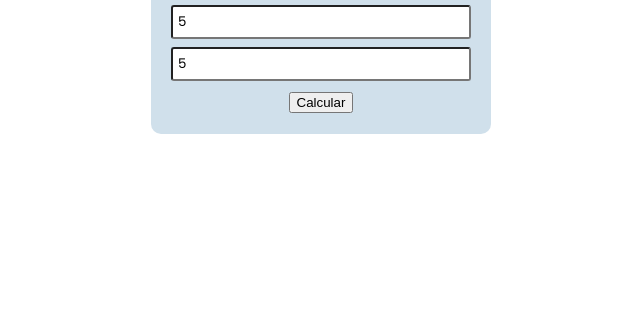
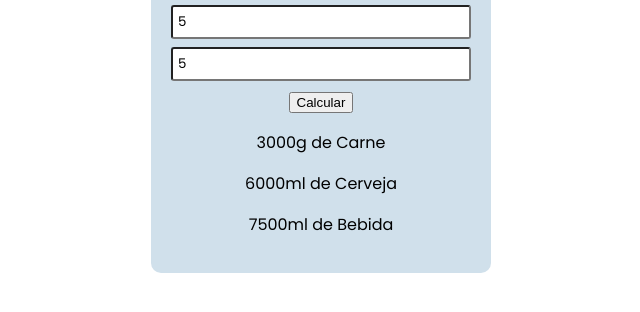
Before and after one commit to michelsiqueiraa/Churrascometro, a plain HTML site: page index.html in a window 1280 px wide. Both pictures are taken after typing "5", "5", "5" into the empty fields and a click on the button "Calcular". Shown: the part 156-468 px from the top of the page, without its empty margins (319-959 px from the left). Drawn offline with Linux system fonts and the light colour scheme.

Commit message:
integrando html e Js

```diff
--- a/index.html
+++ b/index.html
@@ -15,10 +15,12 @@
         <div class=""></div>
         <h1>Churrascômetro</h1>
         <input type="number" id="adultos" name="adultos" placeholder="Adultos">
-        <input type="number" id="crianca" name="cianca" placeholder="Crianças">
+        <input type="number" id="criancas" name="criancas" placeholder="Crianças">
         <input type="number" id="duracao" name="duracao" placeholder="Duração (h)">
-        <button>Calcular</button>
+        <button onclick="calcular()">Calcular</button>
+
+        <div id="resultado"></div>
     </div>
-
+    <script src="script.js"></script>
 </body>
 </html>
--- a/script.js
+++ b/script.js
@@ -0,0 +1,45 @@
+let imputAdultos = document.getElementById("adultos");
+let imputCriancas = document.getElementById("criancas");
+let imputDuracao = document.getElementById("duracao");
+
+let resultado = document.getElementById("resultado");
+
+function calcular(){
+    console.log("calculando....")
+
+    let adultos = imputAdultos.value;
+    let criancas = imputCriancas.value;
+    let duracao = imputDuracao.value;
+
+    let qtdTotalCarne = carnePPes(duracao) * adultos + (carnePPes(duracao) / 2 * criancas);
+    let qtdTotalCerveja = cervejaPPes(duracao) * adultos;
+    let qtdTotalBebidas = bebidasPPes(duracao) * adultos + (bebidasPPes(duracao) / 2 * criancas);
+
+    resultado.innerHTML = `<p>${qtdTotalCarne}g de Carne<p/>`
+    resultado.innerHTML += `<p>${qtdTotalCerveja}ml de Cerveja<p/>`
+    resultado.innerHTML += `<p>${qtdTotalBebidas}ml de Bebida<p/>`
+}
+
+function carnePPes(){
+    if(duracao >= 6){
+        return 650;
+    } else{
+        return 400;
+    }
+}
+
+function cervejaPPes(){
+    if(duracao >= 6){
+        return 2000;
+    } else{
+        return 1200;
+    }
+}
+
+function bebidasPPes(){
+    if(duracao >= 6){
+        return 1500;
+    } else{
+        return 1000;
+    }
+}
```
Also changed, not shown: 10 empresas.txt (added).
